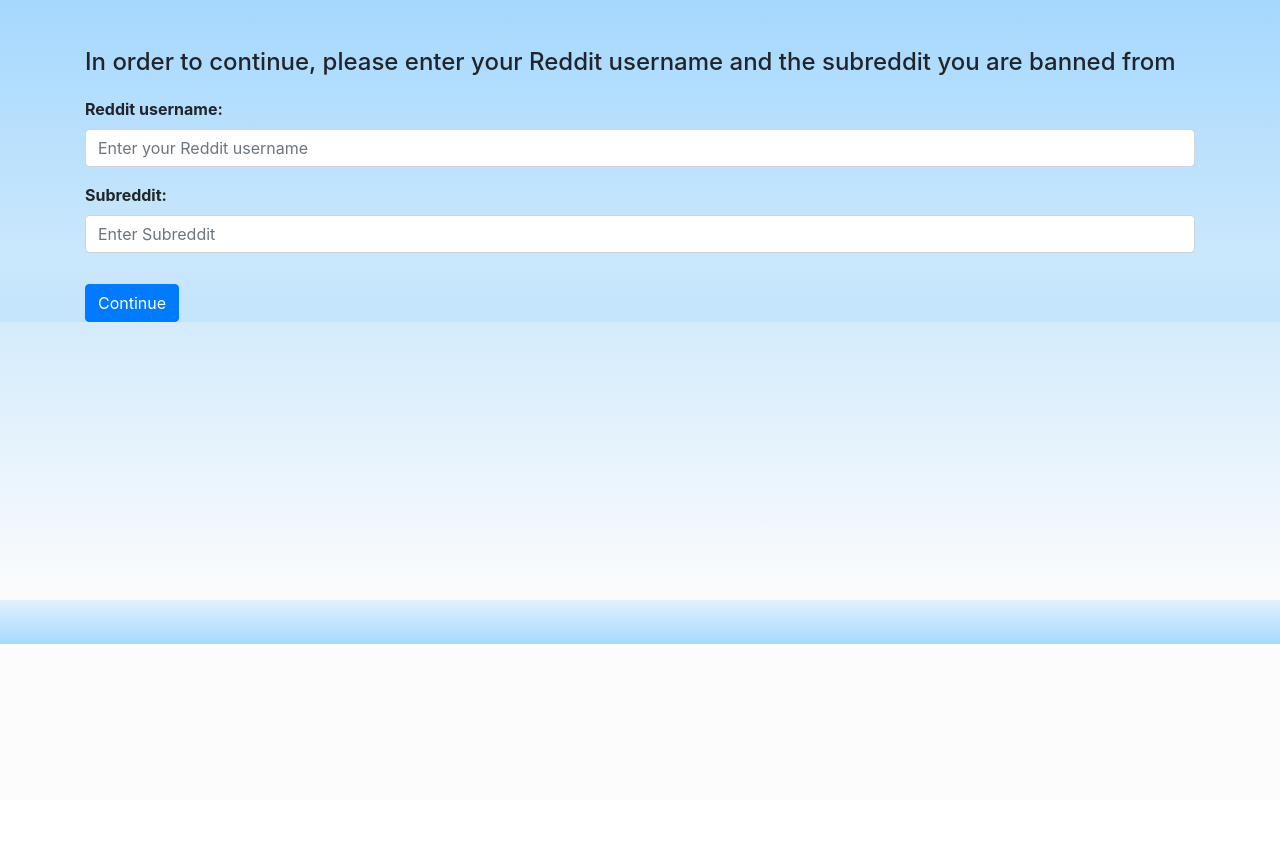
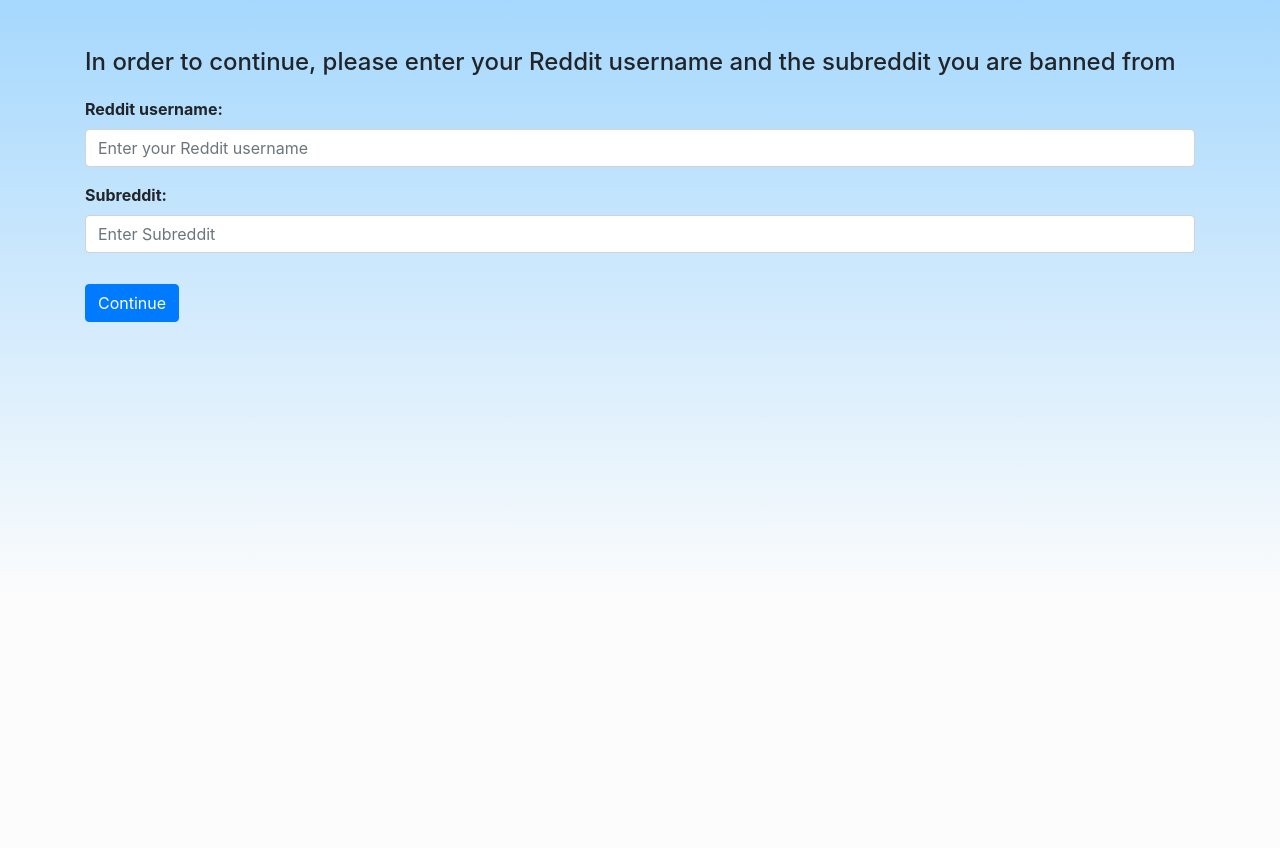
Before and after one commit to casmlab/appealmod, a Django app: page /form/auth/ in a window 1280 px wide. Before the commit the page ends 644 px from the top, so only its background shows below. Run offline with Django 5.2, Linux system fonts and the light colour scheme; some libraries are stand-ins or nearby versions.

Commit message:
form/css: Improve background for small pages

```diff
--- a/templates/ban-appeal/_base.html
+++ b/templates/ban-appeal/_base.html
@@ -7,8 +7,17 @@
     <title>AppealMod</title>
     <link href="https://stackpath.bootstrapcdn.com/bootstrap/4.5.2/css/bootstrap.min.css" rel="stylesheet">
     <link rel="stylesheet" href="{% static 'css/styles.css' %}">
+    <style>
+        html, body {
+            background: none;
+            height: 100%;
+        }
+        .another-white-background {
+            background-color: #FCFCFC;
+        }
+    </style>
 </head>
-<body>
+<body class="another-white-background">
 
 <div class="container mt-5">
     {% block content %}
```
